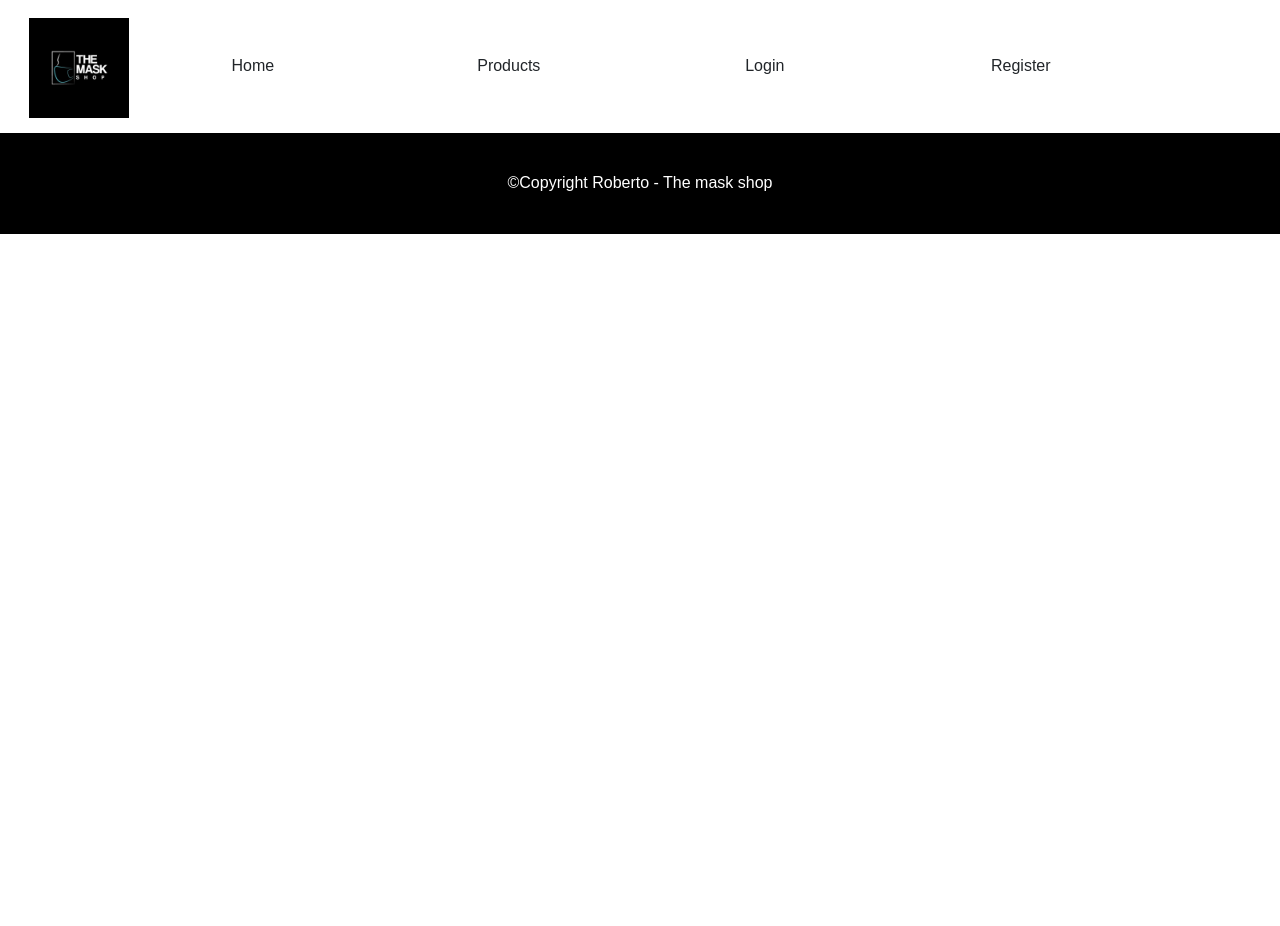
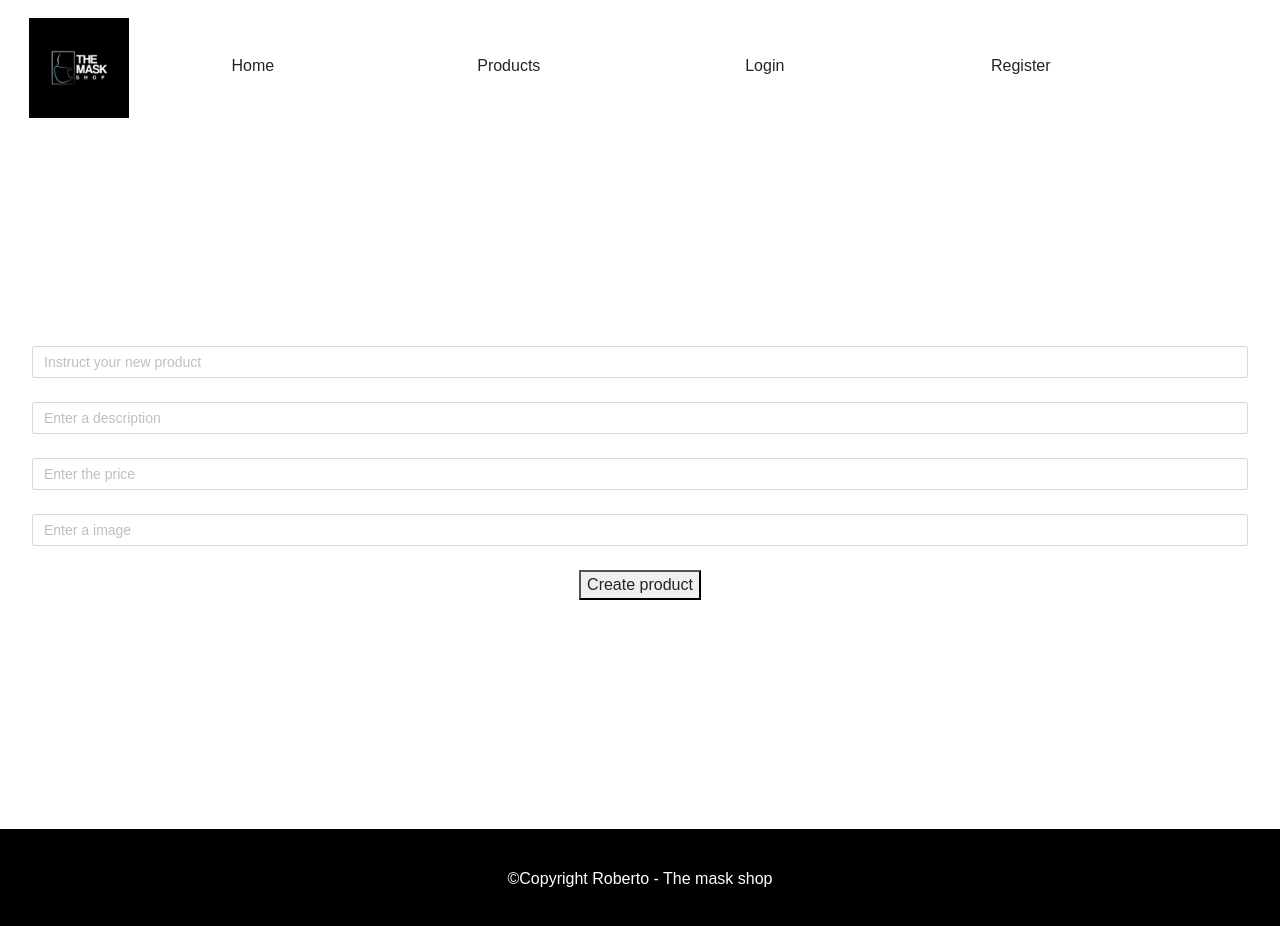
Before and after one commit to robergeekhub/ProyectoFinalFSD_Frontend, a React (Create React App) app in the folder maskshop/: page /createproducts in a window 1280 px wide. Shown: the top 926 px of the page. Before the commit the page ends 800 px from the top, so only its background shows below. Built offline with nearby package versions, Linux system fonts and the light colour scheme.

Commit message:
change name folder Adminproducts by Createproducts

```diff
--- a/maskshop/src/App.js
+++ b/maskshop/src/App.js
@@ -8,7 +8,7 @@ import Home from './Containers/Home/Home'
 import Login from './Containers/Login/Login'
 import Register from './Containers/Register/Register'
 import Products from './Containers/Products/Products'
-import Adminproducts from './Containers/Adminproducts/Adminproducts'
+import Createproducts from './Containers/Createproducts/Createproducts'
 import Orders from './Containers/Orders/Orders'
 
 
@@ -28,7 +28,7 @@ function App() {
         <Route path='/login' component={Login} exact />
         <Route path='/register' component={Register} exact />
         <Route path='/products' component={Products} exact />
-        <Route path='/adminproducts' component={Adminproducts} exact />
+        <Route path='/createproducts' component={Createproducts} exact />
         <Route path='/orders' component={Orders} exact />
     </Switch>
     <Footer />
--- a/maskshop/src/Containers/Adminproducts/Adminproducts.jsx
+++ b/maskshop/src/Containers/Createproducts/Createproducts.jsx
@@ -1,6 +1,6 @@
 import React, { Component } from 'react';
 import axios from 'axios'
-import './Adminproducts.scss';
+import './Createproducts.scss';
 import {useHistory} from "react-router";
 import {Link} from 'react-router-dom';
 import {Input, notification} from 'antd';
```
Also changed, not shown: maskshop/src/Containers/Createproducts/Createproducts.scss (renamed from maskshop/src/Containers/Adminproducts/Adminproducts.scss), 1 other file (tests, documents, lock files or other folders). Lines whose indentation alone changed are shown as unchanged.
